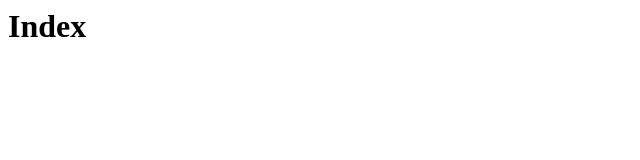
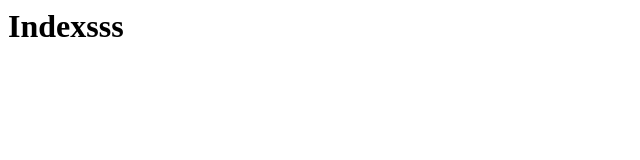
Before and after one commit to 6hred1nger/ForLab, a plain HTML site: page index.html in a window 1280 px wide. Shown: the full height of the page, 0-640 px from the left. Drawn offline with Linux system fonts and the light colour scheme.

```diff
--- a/index.html
+++ b/index.html
@@ -1 +1 @@
-<h1>Index</h1>
+<h1>Indexsss</h1>
```
